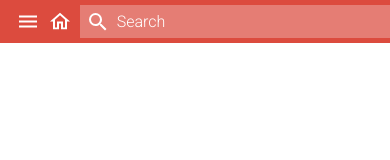
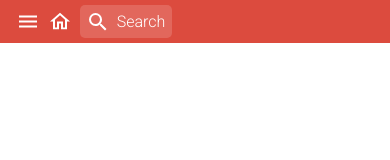
Before and after one commit to gabrielg2020/vanilla-todo, a website built with webpack: page dist/index.html in a window 390 px wide. Built offline with Linux system fonts and the light colour scheme.

Commit message:
Fixed sizing issue with small screens

```diff
--- a/src/style.css
+++ b/src/style.css
@@ -7,14 +7,15 @@
 
 #container {
     display:grid;
-    grid-template-columns: 2fr 9fr;
+    grid-template-columns: 384px 1fr;
     grid-template-rows: 43px;
     height: 100vh;
 }
 
 #header {
     grid-area: 1 / 1 / 2 / 3 ;
-    display: flex;
+    display: grid;
+    grid-template-columns: 368px 1fr;
     align-items: center;
     background-color: var(--red);
     padding: 0 1rem;
@@ -25,17 +26,17 @@
 #nav-container {
     display: flex;
     gap: 0.5rem;
-    width: 384px;
 }
 
 #search {
     display: flex;
     align-items: center;
     gap: 0.4rem;
-    background-color: #fafafa48;
+    background-color: #fafafa28;
     padding: 0.3rem 0.4rem;
     width: 100%;
     cursor: pointer;
+    border-radius: 5px;
 }
 
 .header-svg {
@@ -53,4 +54,8 @@
     #sidebar {
         transform: translateX(-100%);
     }
+
+    #header {
+        grid-template-columns: 40vw 1fr;
+    }
 }
```
Also changed, not shown: dist/index.bundle.js.
